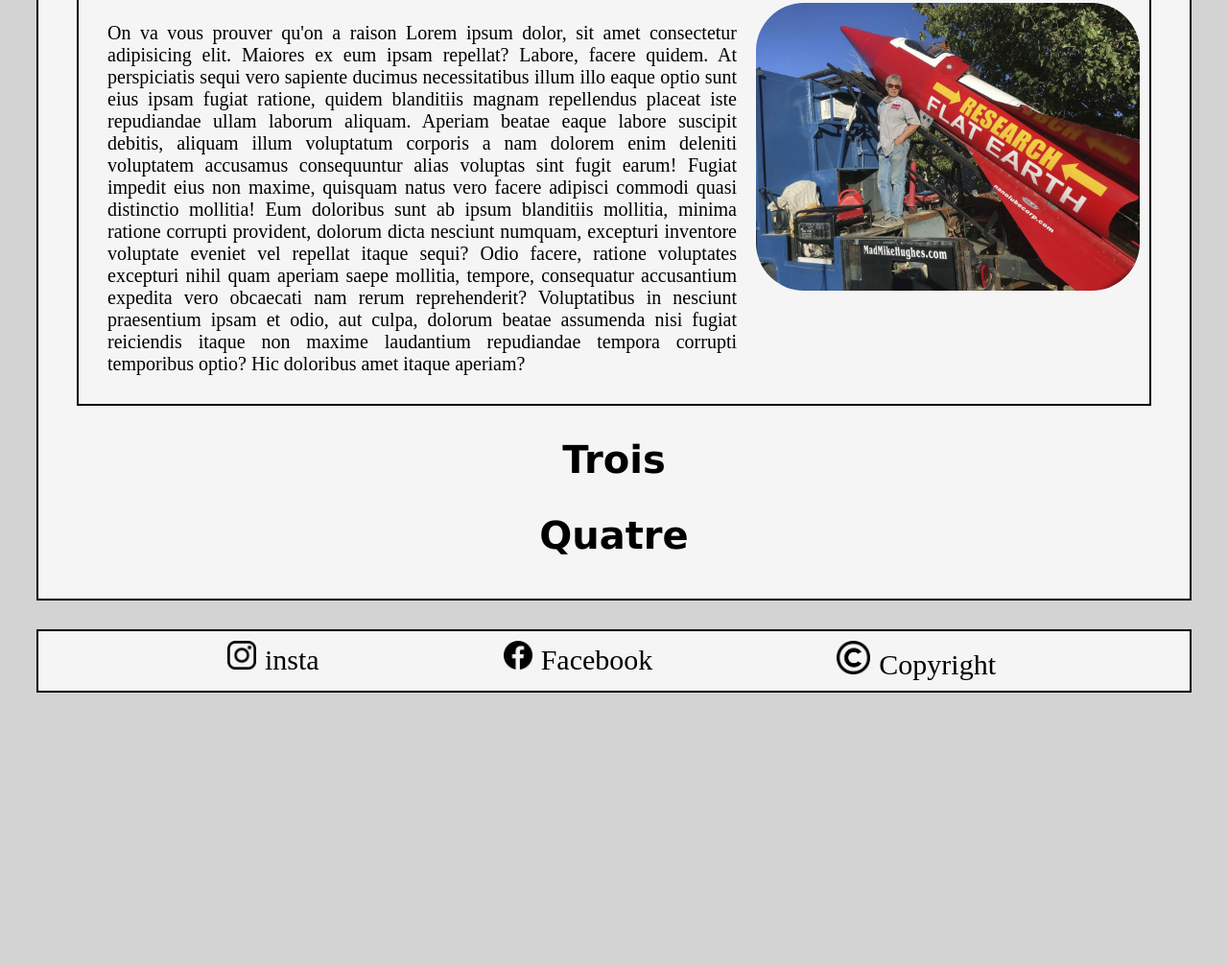
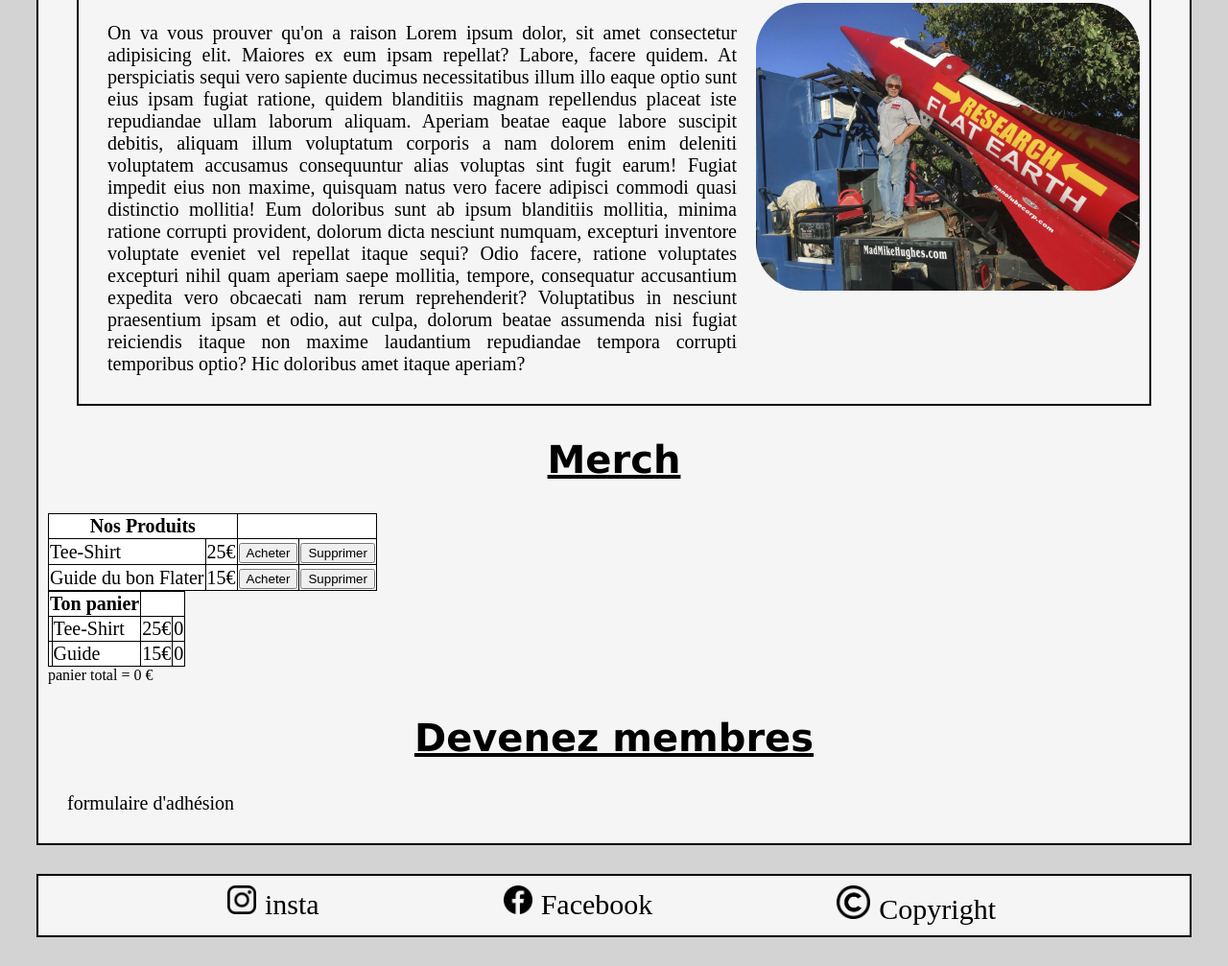
Before and after one commit to Neo-05/PlateOrFlat, a plain HTML site: page Prod/index.html in a window 1280 px wide. Shown: the part 910-1917 px from the top of the page at 96% size. Before the commit the page ends 1662 px from the top, so only its background shows below. Drawn offline with Linux system fonts and the light colour scheme.

Commit message:
Add files via upload
update fin 20/06

```diff
--- a/Prod/index.html
+++ b/Prod/index.html
@@ -8,6 +8,7 @@
 </head>
 
 <body>
+    <!-- Tête -->
     <header>
         <div id="divhead">
             <img id="logo" src="image/1200x680_gettyimages-1306886974.jpg" alt="logo" width="200px">
@@ -25,21 +26,75 @@
         </nav>
     </header>
 
+
+    <!-- Corps -->
     <section>
         <h2 id="prem">On nous ment</h2>
             <section id="premier">
                 <a href="https://fr.wikipedia.org/wiki/Flat_Earth_Society" target="_blank"><img class ="coin question" src="image/flat-earth.jpg" alt="terre plate" height="300px"></a>
                 <p>Ca fait réfléchir Lorem, ipsum dolor sit amet consectetur adipisicing elit. Praesentium dolor voluptate dolore deleniti nulla, maxime perspiciatis magnam repellat asperiores. Alias cupiditate ea accusamus temporibus iure nulla, quasi omnis neque quod, autem repellat suscipit maxime repellendus sed soluta aperiam quis voluptatibus fuga doloremque! Qui, neque? Eos repellat quo atque necessitatibus veniam dolores cupiditate modi dignissimos possimus quaerat! Possimus, excepturi nobis rerum deserunt fugiat dolore maiores deleniti officia et tempora similique recusandae vitae voluptatibus neque aut adipisci nulla a quis soluta amet voluptas vel? Quibusdam magni minima placeat numquam eius officiis ex vitae sapiente? Dolore dignissimos quos nihil voluptatum corporis laborum, culpa perferendis ad porro corrupti ullam voluptates facere distinctio earum, fuga architecto illo quas! Fugiat quidem distinctio excepturi consectetur porro repellendus, dolore libero tempore quia commodi dicta, repellat quasi culpa dolor placeat natus! Magnam omnis ab odio voluptatibus! Excepturi nobis, eum nemo sunt, maiores impedit ut aspernatur vero totam quae dolor.</p>
             </section>
+
+
         <h2 id="deux">Fusée</h2>
             <section id="deuxieme">
                 <p>On va vous prouver qu'on a raison Lorem ipsum dolor, sit amet consectetur adipisicing elit. Maiores ex eum ipsam repellat? Labore, facere quidem. At perspiciatis sequi vero sapiente ducimus necessitatibus illum illo eaque optio sunt eius ipsam fugiat ratione, quidem blanditiis magnam repellendus placeat iste repudiandae ullam laborum aliquam. Aperiam beatae eaque labore suscipit debitis, aliquam illum voluptatum corporis a nam dolorem enim deleniti voluptatem accusamus consequuntur alias voluptas sint fugit earum! Fugiat impedit eius non maxime, quisquam natus vero facere adipisci commodi quasi distinctio mollitia! Eum doloribus sunt ab ipsum blanditiis mollitia, minima ratione corrupti provident, dolorum dicta nesciunt numquam, excepturi inventore voluptate eveniet vel repellat itaque sequi? Odio facere, ratione voluptates excepturi nihil quam aperiam saepe mollitia, tempore, consequatur accusantium expedita vero obcaecati nam rerum reprehenderit? Voluptatibus in nesciunt praesentium ipsam et odio, aut culpa, dolorum beatae assumenda nisi fugiat reiciendis itaque non maxime laudantium repudiandae tempora corrupti temporibus optio? Hic doloribus amet itaque aperiam?</p>
                 <a href="https://www.leparisien.fr/faits-divers/il-se-tue-avec-sa-fusee-artisanale-en-voulant-prouver-que-la-terre-est-plate-23-02-2020-8265345.php" target="_blank"><img src="image/phpVzFN6p_1.jpg" height="300px" alt="fusée" class="coin question"></a>
             </section>
-        <h2 id="trois">Trois</h2>
-        <h2 id="quatre">Quatre</h2>
+
+
+        <h2 id="trois">Merch</h2>
+        <table>
+            <thead>
+                <tr>
+                    <th colspan="2"> Nos Produits</th>
+                </tr>
+            </thead>
+            <tbody>
+                <tr>
+                    <td>Tee-Shirt</td>
+                    <td>25€</td>
+                    <td><button onclick="adda()">Acheter</button></td>
+                    <td><button onclick="suppa()">Supprimer</button></td>
+                </tr>
+                <tr>
+                    <td>Guide du bon Flater</td>
+                    <td>15€</td>
+                    <td><button onclick="addb()">Acheter</button></td>
+                    <td><button onclick="suppb()">Supprimer</button></td>
+                </tr>
+            </tbody>
+        </table>
+
+        <table>
+            <thead>
+                <tr>
+                    <th colspan="2">Ton panier</th>
+                </tr>
+
+            </thead>
+            <tbody>
+                <tr id="teee">
+                    <th id="tee"> <td>Tee-Shirt</td> <td>25€</td> <td id="nbrTee">0</td></th>
+                </tr>
+                <tr id="guidee">
+                    <th id="guide"> <td>Guide</td> <td>15€</td> <td id="nbrGuide">0</td></th>
+                </tr>
+
+
+            </tbody>
+        </table>
+        <span> panier total = </span> <span id="total">0</span> <span>€</span>
+
+
+        <h2 id="quatre">Devenez membres</h2>
+        <form action=""></form>
+        <p>formulaire d'adhésion</p>
     </section>
 
+
+
+    <!-- Pieds -->
     <footer>
         <div>
         <a href="https://www.facebook.com/" target="_blank" class="lien">
--- a/Prod/js.js
+++ b/Prod/js.js
@@ -59,4 +59,82 @@ setInterval(() =>
 
 document.title = "Plate or Flat"
 
-alert("Tu vas apprendre la vérité")
+// alert("Tu vas apprendre la vérité")
+
+
+// Panier
+
+let oui = 0;
+let nbrGuide = 0;
+let nbrTee = 0;
+
+let Tee = document.getElementById("tee")
+
+// setInterval(() =>
+// {
+
+//     if (nbrTee = 0)
+//     {
+//         Tee.innerHTML = "fds"
+//     }
+//     else
+//     {
+//         Tee.innerHTML = <td>Teeee-Shirt</td> <td>25</td> <td id="nbrTee">0</td>
+//     }
+
+// }, 1000);
+
+let adda = () => {
+
+
+    addcart(25)
+    nbrTee +=1
+    document.getElementById("nbrTee").innerHTML= nbrTee
+}
+
+let addb = () => {
+
+    addcart(15)
+    nbrGuide +=1
+    document.getElementById("nbrGuide").innerHTML= nbrGuide
+
+}
+
+
+
+let suppa = () => {
+
+    if (nbrTee > 0)
+    {
+        suppcart(25)
+        nbrTee -=1
+        document.getElementById("nbrTee").innerHTML= nbrTee
+    }
+
+}
+
+let suppb = () => {
+
+    if(nbrGuide > 0)
+    {
+        suppcart(15)
+        nbrGuide -=1
+        document.getElementById("nbrGuide").innerHTML= nbrGuide
+    }
+
+}
+
+
+
+
+let addcart = (price) => {
+    oui += price;
+
+    document.getElementById("total").innerHTML= oui
+}
+
+let suppcart = (price) => {
+    oui -= price;
+
+    document.getElementById("total").innerHTML= oui
+}
--- a/Prod/style.css
+++ b/Prod/style.css
@@ -43,6 +43,8 @@ h1{
     color :green;
     padding-left: 50px;
     padding-right: 5px;
+    text-decoration: wavy underline;
+    text-decoration-color: chartreuse;
 }
 
 nav {
@@ -83,6 +85,7 @@ h2{
     font-size: 40px;
     text-align: center;
     font-family: Verdana, Geneva, Tahoma, sans-serif;
+    text-decoration: underline;
 }
 
 #premier{
@@ -92,6 +95,15 @@ h2{
 #deuxieme{
     display: flex;
 
+}
+
+/* Panier */
+
+table, th, td {
+    border: black 1px solid;
+    background-color: white;
+    border-collapse: collapse;
+    font-size: 20px;
 }
 
 /* Footer */
```
